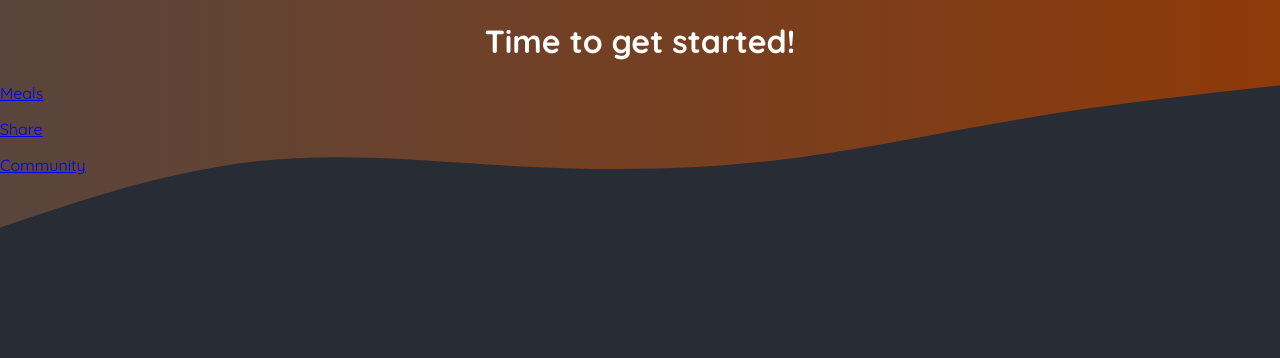
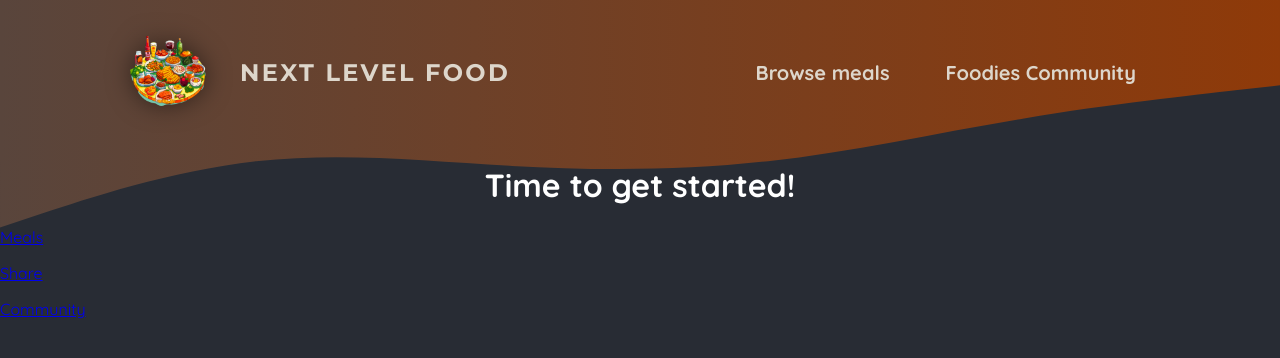
Before and after one commit to b-antonenko/foodies-nextjs, a Next.js app: page / in a window 1280 px wide. Shown: the top 358 px of the page. Built offline with nearby package versions, Linux system fonts and the light colour scheme.

Commit message:
Header component added

```diff
--- a/app/globals.css
+++ b/app/globals.css
@@ -11,15 +11,6 @@
 body {
   margin: 0;
   background: radial-gradient(#282c34, #282c34);
-}
-
-.header-background {
-  position: absolute;
-  width: 100%;
-  height: 320px;
-  top: 0;
-  left: 0;
-  z-index: -1;
 }
 
 svg {
--- a/app/layout.js
+++ b/app/layout.js
@@ -1,3 +1,4 @@
+import MainHeader from '@/components/main-header/main-header';
 import './globals.css';
 
 export const metadata = {
@@ -9,27 +10,7 @@
   return (
     <html lang="en">
       <body>
-        <div className="header-background">
-          <svg xmlns="http://www.w3.org/2000/svg" viewBox="0 0 1440 320">
-            <defs>
-              <linearGradient id="gradient" x1="0%" y1="0%" x2="100%" y2="0%">
-                <stop
-                  offset="0%"
-                  style={{ stopColor: '#59453c', stopOpacity: '1' }}
-                />
-                <stop
-                  offset="100%"
-                  style={{ stopColor: '#8f3a09', stopOpacity: '1' }}
-                />
-              </linearGradient>
-            </defs>
-            <path
-              fill="url(#gradient)"
-              d="M0,256L48,240C96,224,192,192,288,181.3C384,171,480,181,576,186.7C672,192,768,192,864,181.3C960,171,1056,149,1152,133.3C1248,117,1344,107,1392,101.3L1440,96L1440,0L1392,0C1344,0,1248,0,1152,0C1056,0,960,0,864,0C768,0,672,0,576,0C480,0,384,0,288,0C192,0,96,0,48,0L0,0Z"
-            ></path>
-          </svg>
-        </div>
-
+        <MainHeader />
         {children}
       </body>
     </html>
--- /dev/null
+++ b/components/main-header/main-header-bg.js
@@ -0,0 +1,26 @@
+import styles from './main-header-bg.module.css';
+
+export default function MainHeaderBg() {
+    return (
+        <div className={styles.headerBackground}>
+          <svg xmlns="http://www.w3.org/2000/svg" viewBox="0 0 1440 320">
+            <defs>
+              <linearGradient id="gradient" x1="0%" y1="0%" x2="100%" y2="0%">
+                <stop
+                  offset="0%"
+                  style={{ stopColor: '#59453c', stopOpacity: '1' }}
+                />
+                <stop
+                  offset="100%"
+                  style={{ stopColor: '#8f3a09', stopOpacity: '1' }}
+                />
+              </linearGradient>
+            </defs>
+            <path
+              fill="url(#gradient)"
+              d="M0,256L48,240C96,224,192,192,288,181.3C384,171,480,181,576,186.7C672,192,768,192,864,181.3C960,171,1056,149,1152,133.3C1248,117,1344,107,1392,101.3L1440,96L1440,0L1392,0C1344,0,1248,0,1152,0C1056,0,960,0,864,0C768,0,672,0,576,0C480,0,384,0,288,0C192,0,96,0,48,0L0,0Z"
+            ></path>
+          </svg>
+        </div>
+    );
+}
--- /dev/null
+++ b/components/main-header/main-header-bg.module.css
@@ -0,0 +1,14 @@
+.headerBackground {
+    position: absolute;
+    width: 100%;
+    height: 320px;
+    top: 0;
+    left: 0;
+    z-index: -1;
+}
+
+.headerBackground svg {
+    display: block;
+    width: 100%;
+    height: auto;
+  }
--- /dev/null
+++ b/components/main-header/main-header.js
@@ -0,0 +1,33 @@
+import Link from "next/link";
+
+import logoImg from '@/assets/logo.png';
+import styles from './main-header.module.css'
+import Image from "next/image";
+import MainHeaderBg from "./main-header-bg";
+
+export default function MainHeader() {
+    return (
+        <>
+            <MainHeaderBg />
+
+            <header className={styles.header}>
+            <Link href='/' className={styles.logo}>
+                <Image src={logoImg} alt="Logo" priority />
+                Next Level Food
+            </Link>
+
+            <nav className={styles.nav}>
+                <ul>
+                    <li>
+                        <Link href="/meals">Browse meals</Link>
+                    </li>
+                    <li>
+                        <Link href="/meals">Foodies Community</Link>
+                    </li>
+                </ul>
+            </nav>
+            </header>
+        </>
+
+    );
+};
--- /dev/null
+++ b/components/main-header/main-header.module.css
@@ -0,0 +1,67 @@
+.header {
+    display: flex;
+    justify-content: space-between;
+    align-items: center;
+    padding: 2rem 1rem;
+  }
+
+  @media (min-width: 768px) {
+    .header {
+      padding: 2rem 10%;
+    }
+  }
+
+  .nav ul {
+    list-style: none;
+    margin: 0;
+    padding: 0;
+    display: flex;
+    gap: 1.5rem;
+    /* font-family: 'Montserrat', sans-serif; */
+    font-size: 1.25rem;
+  }
+
+  .nav a {
+    text-decoration: none;
+    color: #ddd6cb;
+    font-weight: bold;
+    padding: 0.5rem 1rem;
+    border-radius: 0.5rem;
+  }
+
+  .nav a:hover,
+  .nav a:active {
+    background: linear-gradient(90deg, #ff8a05, #f9b331);
+    background-clip: text;
+    -webkit-background-clip: text;
+    -webkit-text-fill-color: transparent;
+    text-shadow: 0 0 18px rgba(248, 190, 42, 0.8);
+  }
+
+  .active {
+    background: linear-gradient(90deg, #ff8a05, #f9b331);
+    background-clip: text;
+    -webkit-background-clip: text;
+    -webkit-text-fill-color: transparent;
+  }
+
+  .logo {
+    display: flex;
+    align-items: center;
+    justify-content: center;
+    gap: 2rem;
+    text-decoration: none;
+    color: #ddd6cb;
+    font-weight: bold;
+    font-family: 'Montserrat', sans-serif;
+    letter-spacing: 0.15rem;
+    text-transform: uppercase;
+    font-size: 1.5rem;
+  }
+
+  .logo img {
+    width: 5rem;
+    height: 5rem;
+    object-fit: contain;
+    filter: drop-shadow(0 0 0.75rem rgba(0, 0, 0, 0.5));
+  }
```
